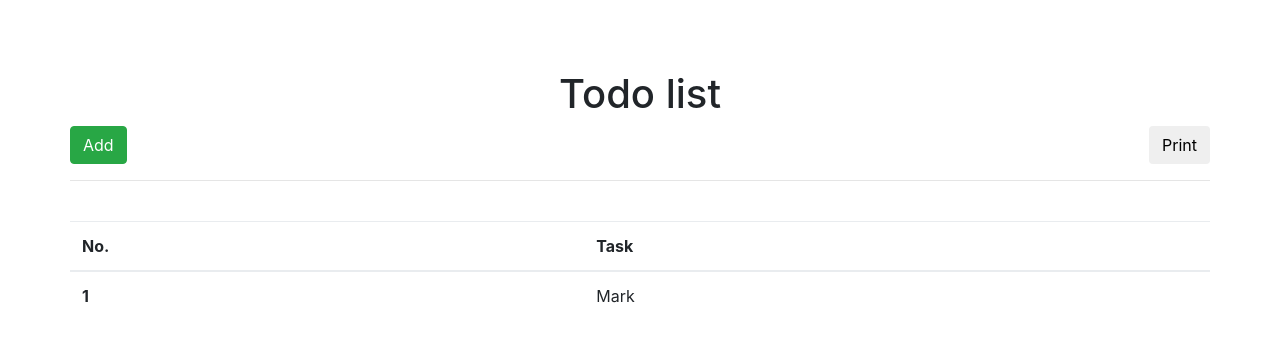
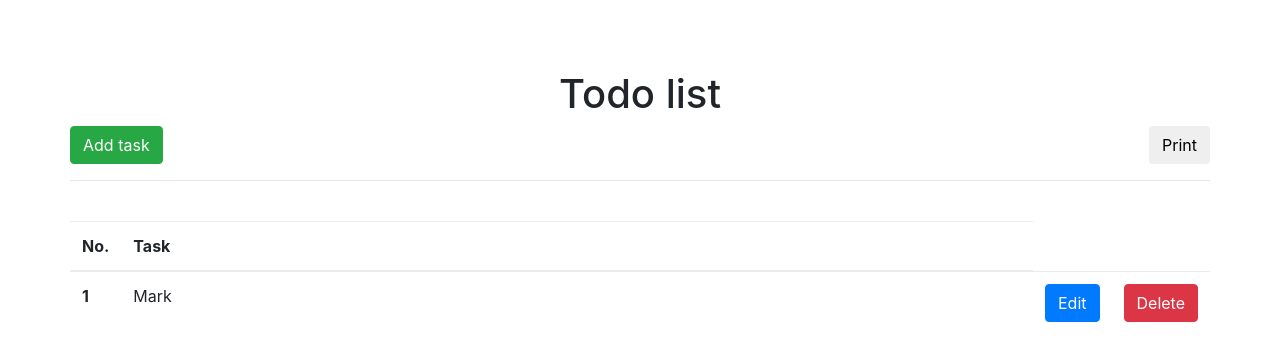
Before and after one commit to vidsav/CRUDapp-php-mysql, a PHP site: page / in a window 1280 px wide. Shown: the top 361 px of the page. Run offline with PHP 8.4, Linux system fonts and the light colour scheme; some libraries are stand-ins or nearby versions.

Commit message:
added required buttons and modal for adding new tasks

```diff
--- a/index.php
+++ b/index.php
@@ -16,9 +16,35 @@
             </div>
                 <div class="table-responsive">
                 <table class="table">
-                    <button type="button" class="btn btn-success">Add</button>
+                    <button type="button" data-target="#myModal" data-toggle="modal" class="btn btn-success">Add task</button>
                     <button type="button" class="btn btn-default float-right">Print</button>
                     <hr><br>
+                    <!-- Modal -->
+<div id="myModal" class="modal fade" role="dialog">
+  <div class="modal-dialog">
+
+    <!-- Modal content-->
+    <div class="modal-content">
+      <div class="modal-header">
+        <button type="button" class="close" data-dismiss="modal">&times;</button>
+        <h4 class="modal-title">Add task</h4>
+      </div>
+      <div class="modal-body">
+        <form>
+            <div class="form-group">
+                <label>Task Name</label>
+                <input type="text" required name="task" class="form-control">
+            </div>
+            <input type="submit" name="send" value="send" class="btn btn-success">
+        </form>
+      </div>
+      <div class="modal-footer">
+        <button type="button" class="btn btn-default" data-dismiss="modal">Close</button>
+      </div>
+    </div>
+
+  </div>
+</div>
                   <thead>
                     <tr>
                       <th scope="col">No.</th>
@@ -28,10 +54,10 @@
                   <tbody>
                     <tr>
                       <th scope="row">1</th>
-                      <td>Mark</td>
-
+                      <td class="col-md-10">Mark</td>
+                      <td><a href="" class="btn btn-primary">Edit</a></td>
+                      <td><a href="" class="btn btn-danger">Delete</a></td>
                     </tr>
-
                   </tbody>
                 </table>
                 </div>
```
